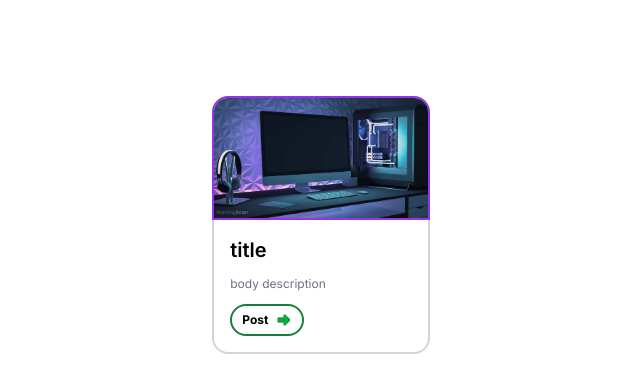
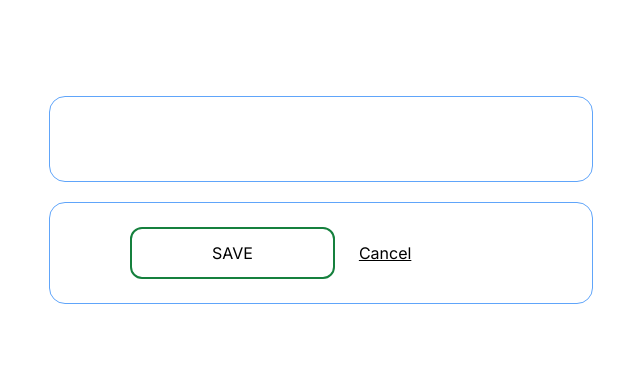
Before and after one commit to iczcpkqo/1-A-React-Frontend-Project, a Next.js app: page / in a window 1280 px wide. Shown: the top 392 px of the page, without its empty margins (319-959 px from the left). Built offline with nearby package versions, Linux system fonts and the light colour scheme.

Commit message:
Add: cus form body

```diff
--- a/src/app/components/form/Form.js
+++ b/src/app/components/form/Form.js
@@ -1,3 +1,57 @@
-export default function Card(){
-    return( <></> )
+"use client"
+import {useState} from "react";
+
+export default function CusForm() {
+
+    const [usersData, setUsersData] = useState(initUserData);
+
+    return (
+        <div className="w-1/2">
+            <div className="border border-blue-400 rounded-2xl px-6 pb-12 pt-6 space-y-3 w-full">
+                <div className="w-full">
+
+                </div>
+                <div className="w-full">
+
+                </div>
+                <div className="w-full">
+
+                </div>
+            </div>
+
+            <div className="border rounded-2xl border-blue-400 w-full mx-auto mt-5">
+                <div className="space-x-6 px-20 py-6">
+
+                    <button className="hover:bg-green-50 rounded-xl border-green-700 border-2 px-20 py-3"
+                    >SAVE
+                    </button>
+
+                    <button className="underline outline-0"
+                    >Cancel
+                    </button>
+
+                </div>
+            </div>
+
+
+        </div>
+    );
 }
+
+var initUserData = [
+    {id: 1, email: 'aaa@gmail.com', country: 1, lang: 1},
+    {id: 2, email: 'bbb@gmail.com', country: 2, lang: 2},
+    {id: 3, email: 'bbb@gmail.com', country: 3, lang: 3},
+];
+
+const initCountriesData = [
+    {id: 1, name: 'Ireland'},
+    {id: 2, name: 'Germany'},
+    {id: 3, name: 'Iceland'}
+];
+
+const initLangsData = [
+    {id: 1, name: 'English'},
+    {id: 2, name: 'German'},
+    {id: 3, name: 'Icelandic'}
+];
--- a/src/app/page.js
+++ b/src/app/page.js
@@ -1,10 +1,12 @@
 import Image from 'next/image'
 import Card from './components/card/Card'
+import Form from './components/form/Form'
 
 export default function Home() {
   return (
     <main className="flex min-h-screen flex-col items-center justify-between p-24">
-      <Card/>
+      {/*<Card/>*/}
+        <Form/>
     </main>
   )
 }
```
